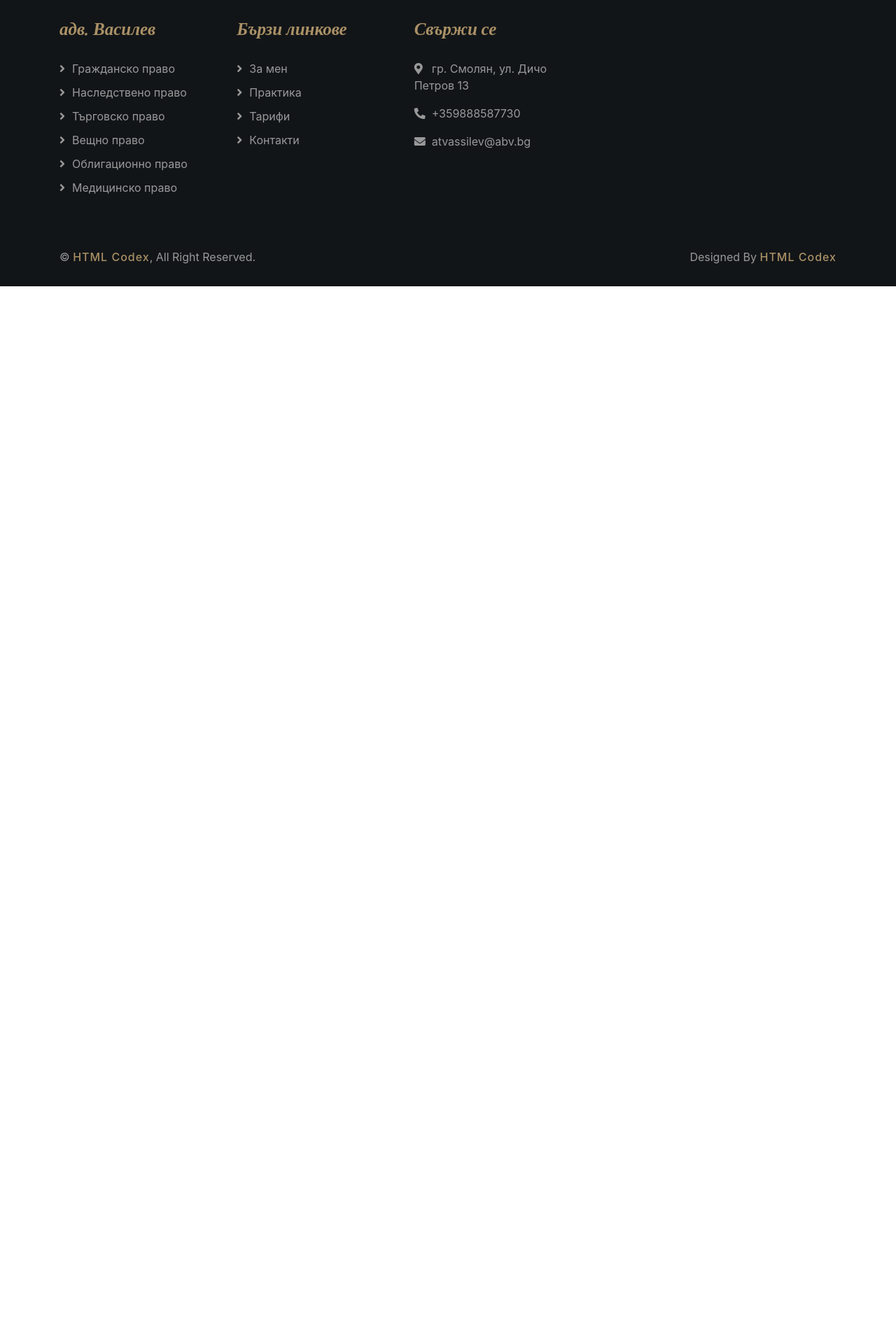
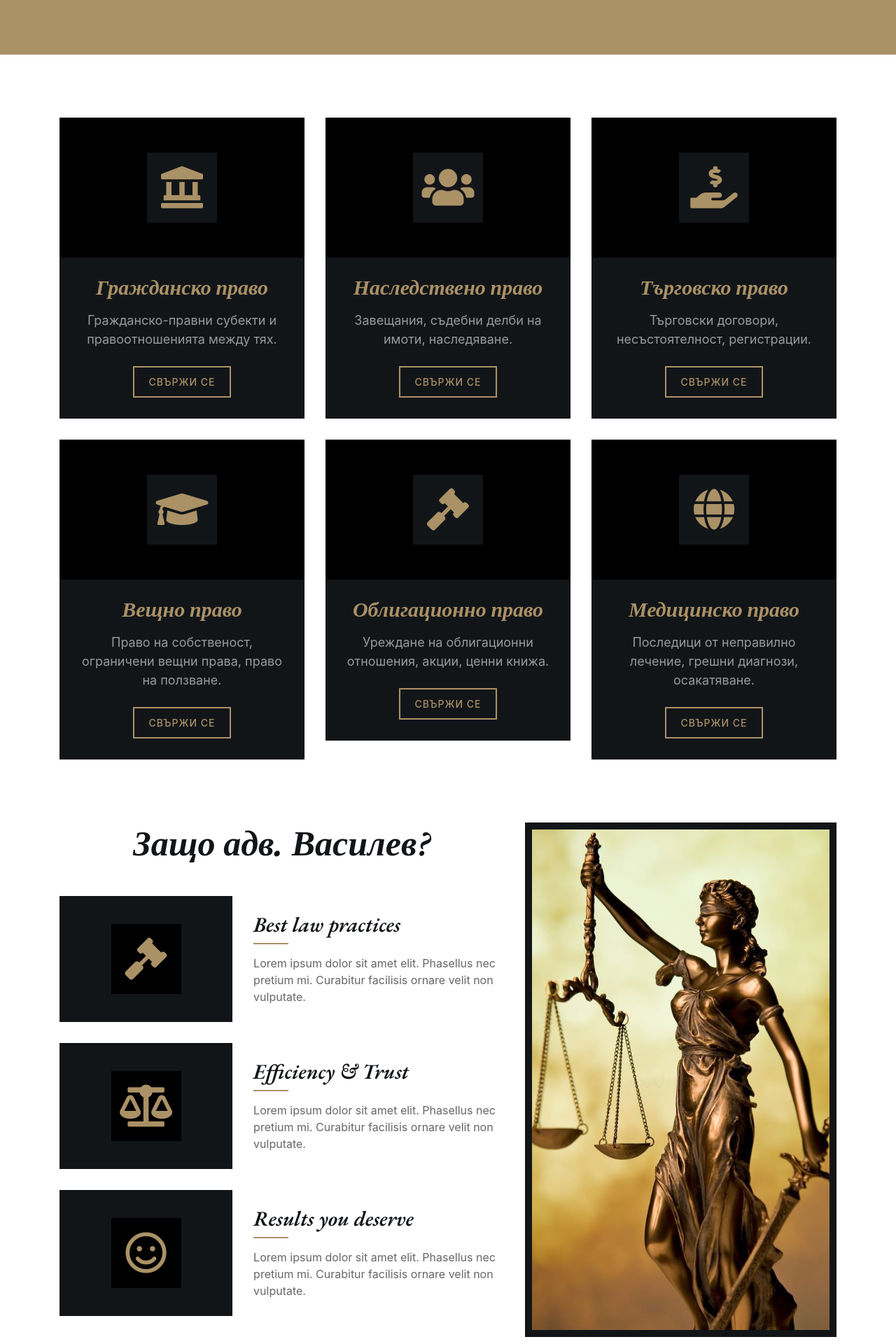
Before and after one commit to AtiVassileva/law-firm-vassilev, a React (Create React App) app in the folder vassilev-law-firm/: page /practice in a window 1280 px wide. Shown: the part 280-2200 px from the top of the page at 70% size. Before the commit the page ends 800 px from the top, so only its background shows below. Built offline with nearby package versions, Linux system fonts and the light colour scheme.

Commit message:
Added practice page

```diff
--- a/vassilev-law-firm/src/App.js
+++ b/vassilev-law-firm/src/App.js
@@ -3,6 +3,7 @@ import NavMenu from './components/NavMenu';
 import Home from './components/Home';
 import About from './components/About';
 import Contact from './components/Contact';
+import Practice from './components/Practice';
 import Footer from './components/Footer';
 
 function App() {
@@ -13,6 +14,7 @@ function App() {
         <Route path="/" exact component={Home} />
         <Route path="/about" component={About} />
         <Route path="/contact" component={Contact}/>
+        <Route path="/practice" component={Practice} />
       </Switch>
       <Footer/>
     </div>
--- /dev/null
+++ b/vassilev-law-firm/src/components/Practice.js
@@ -0,0 +1,148 @@
+import { Link } from 'react-router-dom';
+
+const Practice = () => {
+    return (
+        <>
+            <div class="page-header">
+                <div class="container">
+                    <div class="row">
+                        <div class="col-12">
+                            <h2>Професионална практика</h2>
+                        </div>
+                    </div>
+                </div>
+            </div>
+            <div className="service">
+                <div className="container">
+                    <div className="row">
+                        <div className="col-lg-4 col-md-6">
+                            <div className="service-item">
+                                <div className="service-icon">
+                                    <i className="fa fa-landmark"></i>
+                                </div>
+                                <h3>Гражданско право</h3>
+                                <p>Гражданско-правни субекти и правоотношенията между тях.
+                                </p>
+                                <Link to="/contact" className="btn" href="">Свържи се</Link>
+                            </div>
+                        </div>
+                        <div className="col-lg-4 col-md-6">
+                            <div className="service-item">
+                                <div className="service-icon">
+                                    <i className="fa fa-users"></i>
+                                </div>
+                                <h3>Наследствено право</h3>
+                                <p>
+                                    Завещания, съдебни делби на имоти, наследяване.</p>
+                                <Link to="/contact" className="btn" href="">Свържи се</Link>
+                            </div>
+                        </div>
+                        <div className="col-lg-4 col-md-6">
+                            <div className="service-item">
+                                <div className="service-icon">
+                                    <i className="fa fa-hand-holding-usd"></i>
+                                </div>
+                                <h3>Търговско право</h3>
+                                <p>
+                                    Търговски договори, несъстоятелност, регистрации.
+                                </p>
+                                <Link to="/contact" className="btn" href="">Свържи се</Link>
+                            </div>
+                        </div>
+                        <div className="col-lg-4 col-md-6">
+                            <div className="service-item">
+                                <div className="service-icon">
+                                    <i className="fa fa-graduation-cap"></i>
+                                </div>
+                                <h3>Вещно право</h3>
+                                <p>
+                                    Право на собственост, ограничени вещни права, право на ползване.
+                                </p>
+                                <Link to="/contact" className="btn" href="">Свържи се</Link>
+                            </div>
+                        </div>
+                        <div className="col-lg-4 col-md-6">
+                            <div className="service-item">
+                                <div className="service-icon">
+                                    <i className="fa fa-gavel"></i>
+                                </div>
+                                <h3>Облигационно право</h3>
+                                <p>Уреждане на облигационни отношения, акции, ценни книжа.</p>
+                                <Link to="/contact" className="btn" href="">Свържи се</Link>
+                            </div>
+                        </div>
+                        <div className="col-lg-4 col-md-6">
+                            <div className="service-item">
+                                <div className="service-icon">
+                                    <i className="fa fa-globe"></i>
+                                </div>
+                                <h3>Медицинско право</h3>
+                                <p>
+                                    Последици от неправилно лечение, грешни диагнози, осакатяване.
+                                </p>
+                                <Link to="/contact" className="btn" href="">Свържи се</Link>
+                            </div>
+                        </div>
+                    </div>
+                </div>
+            </div>
+            <div class="feature">
+                <div class="container">
+                    <div class="row">
+                        <div class="col-md-7">
+                            <div class="section-header">
+                                <h2>Защо адв. Василев?</h2>
+                            </div>
+                            <div class="row align-items-center feature-item">
+                                <div class="col-5">
+                                    <div class="feature-icon">
+                                        <i class="fa fa-gavel"></i>
+                                    </div>
+                                </div>
+                                <div class="col-7">
+                                    <h3>Best law practices</h3>
+                                    <p>
+                                        Lorem ipsum dolor sit amet elit. Phasellus nec pretium mi. Curabitur facilisis ornare velit non vulputate.
+                                    </p>
+                                </div>
+                            </div>
+                            <div class="row align-items-center feature-item">
+                                <div class="col-5">
+                                    <div class="feature-icon">
+                                        <i class="fa fa-balance-scale"></i>
+                                    </div>
+                                </div>
+                                <div class="col-7">
+                                    <h3>Efficiency & Trust</h3>
+                                    <p>
+                                        Lorem ipsum dolor sit amet elit. Phasellus nec pretium mi. Curabitur facilisis ornare velit non vulputate.
+                                    </p>
+                                </div>
+                            </div>
+                            <div class="row align-items-center feature-item">
+                                <div class="col-5">
+                                    <div class="feature-icon">
+                                        <i class="far fa-smile"></i>
+                                    </div>
+                                </div>
+                                <div class="col-7">
+                                    <h3>Results you deserve</h3>
+                                    <p>
+                                        Lorem ipsum dolor sit amet elit. Phasellus nec pretium mi. Curabitur facilisis ornare velit non vulputate.
+                                    </p>
+                                </div>
+                            </div>
+                        </div>
+                        <div class="col-md-5">
+                            <div class="feature-img">
+                                <img src="img/feature.jpg" alt="Feature"/>
+                            </div>
+                        </div>
+                    </div>
+                </div>
+            </div>
+        </>
+    );
+};
+
+export default Practice;
```
